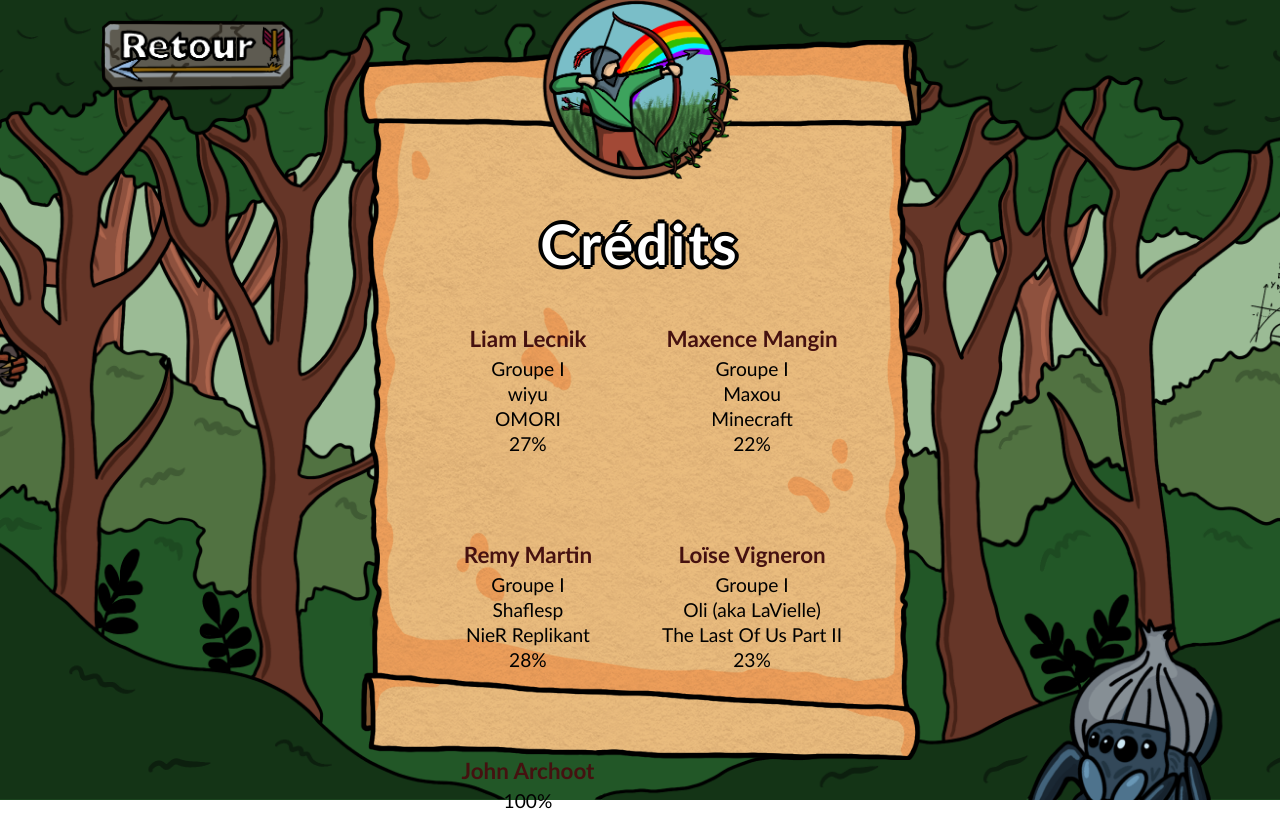
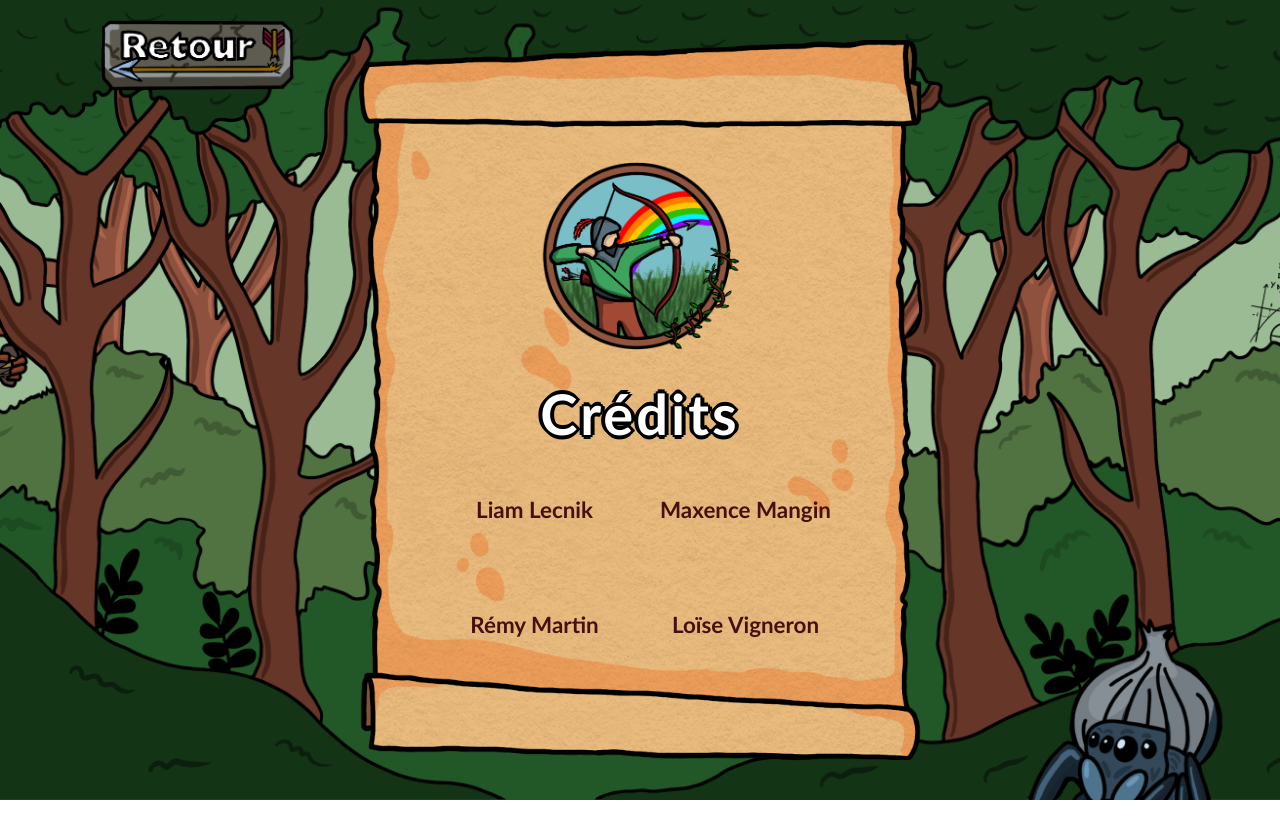
Before and after one commit to Shaflesp/portfolio, a website: page public/project/archoot/game/index.html in a window 1280 px wide. Both pictures are taken after a click on the link 1150 px from the left and 63 px from the top of the page. After the commit the page ends 800 px from the top, so only its background shows below. Drawn offline with Linux system fonts and the light colour scheme; no server answers.

Commit message:
test archoot hosting3.8.1

```diff
--- a/public/project/archoot/game/index.html
+++ b/public/project/archoot/game/index.html
@@ -185,35 +185,15 @@
                 <div class="liste-personnes">
                     <div class="personne">
                         <h2>Liam Lecnik</h2>
-                        <p>Groupe I</p>
-                        <p>wiyu</p>
-                        <p>OMORI</p>
-                        <p>27%</p>
                     </div>
                     <div class="personne">
                         <h2>Maxence Mangin</h2>
-                        <p>Groupe I</p>
-                        <p>Maxou </p>
-                        <p>Minecraft</p>
-                        <p>22%</p>
                     </div>
                     <div class="personne">
-                        <h2>Remy Martin</h2>
-                        <p>Groupe I</p>
-                        <p>Shaflesp</p>
-                        <p>NieR Replikant</p>
-                        <p>28%</p>
+                        <h2>Rémy Martin</h2>
                     </div>
                     <div class="personne">
                         <h2>Loïse Vigneron</h2>
-                        <p>Groupe I</p>
-                        <p>Oli (aka LaVielle)</p>
-                        <p>The Last Of Us Part II</p>
-                        <p>23%</p>
-                    </div>
-                    <div class="personne">
-                        <h2>John Archoot</h2>
-                        <p>100%</p>
                     </div>
                 </div>
             </div>
```
